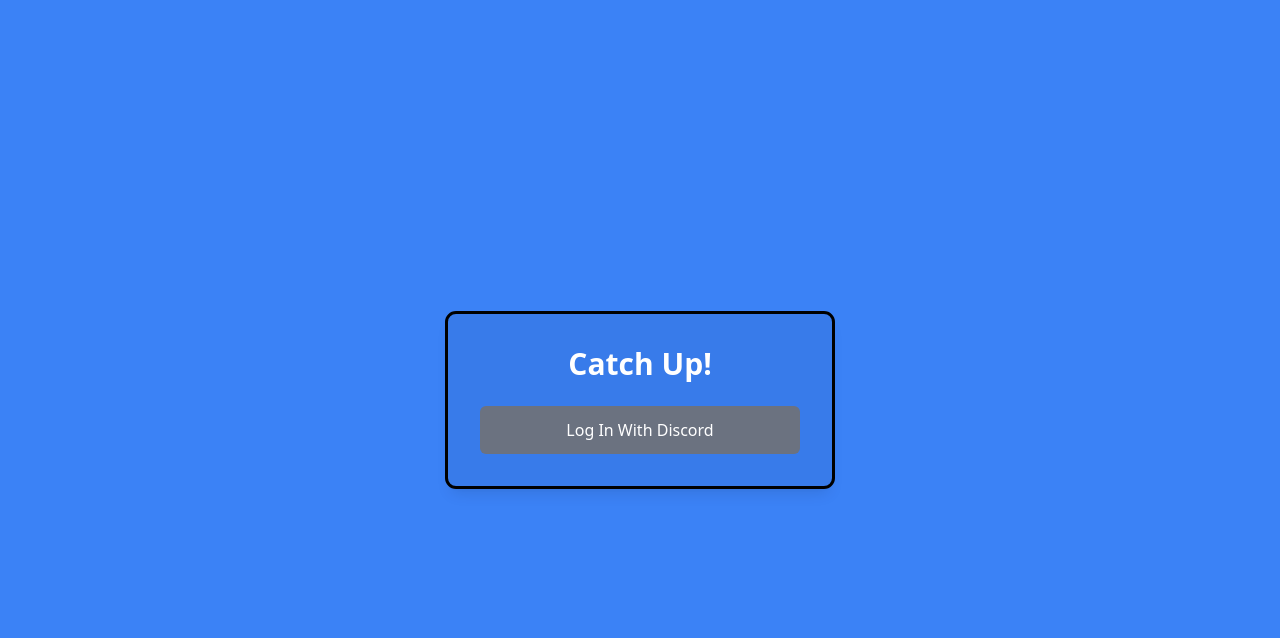
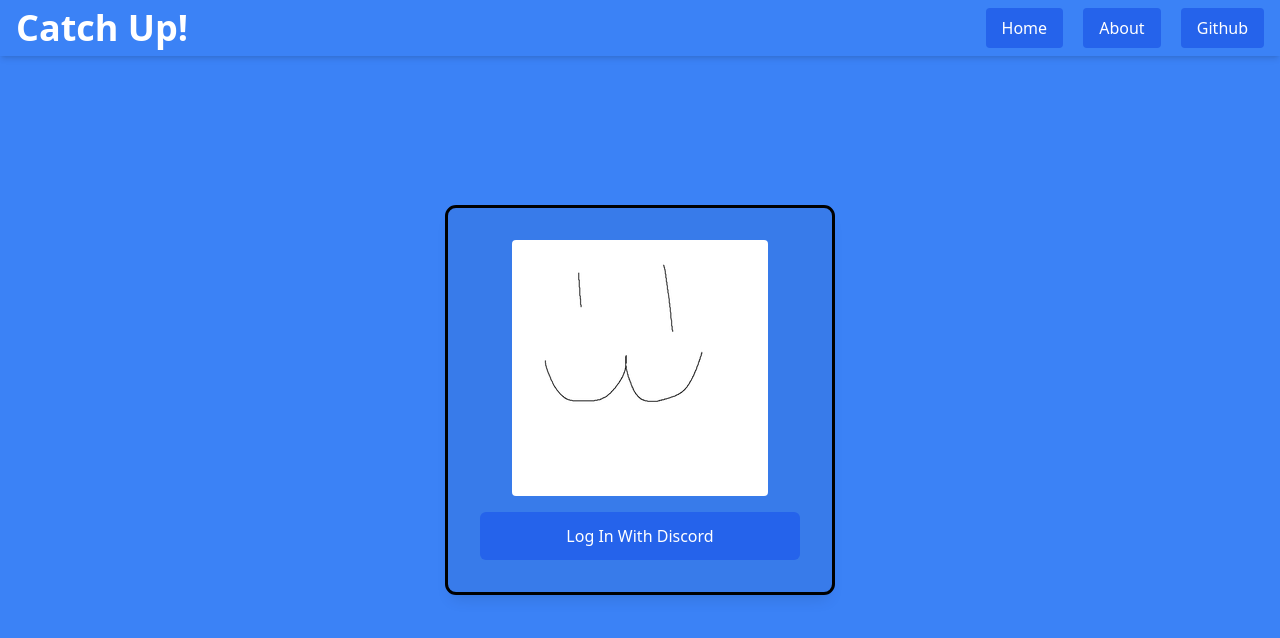
Before and after one commit to yearlongmason/Catch-Up, a Django app: template catchup/app/templates/landing.html in a window 1280 px wide. Shown: the top 638 px of the page. Run offline with Django 5.2, Linux system fonts and the light colour scheme; the template is opened without the code that fills it, so the values that code supplies are empty; parts of the project's set-up code (start-up, migrations or seed data) failed here and were passed over; some libraries are stand-ins or nearby versions.

Commit message:
some updates to landing page

```diff
--- a/catchup/app/templates/landing.html
+++ b/catchup/app/templates/landing.html
@@ -6,13 +6,24 @@
     <title>Login Page</title>
     <script src="https://cdn.tailwindcss.com"></script>
 </head>
+
+
 <body class="bg-blue-500 flex justify-center items-center min-h-screen">
+    <nav class="bg-blue-550 text-white shadow-md fixed top-0 left-0 w-full z-10">
+        <div class="container mx-auto px-4 py-2 flex justify-between items-center">
+          <h2 class="text-4xl font-semibold">Catch Up!</h2>
+          <div class="space-x-4">
+            <button class="bg-blue-600 hover:bg-blue-700 px-4 py-2 rounded"><a href="">Home</a></button>
+            <button class="bg-blue-600 hover:bg-blue-700 px-4 py-2 rounded"><a href="">About</a></button>
+            <button class="bg-blue-600 hover:bg-blue-700 px-4 py-2 rounded"><a href="https://github.com/yearlongmason/Catch-Up">Github</a></button>
+          </div>
+        </div>
+      </nav>
 
     <div class="p-8 rounded-lg shadow-lg w-96 outline bg-opacity-5 bg-black">
-        <h2 class="text-3xl font-bold text-center mb-6 text-white">Catch Up!</h2>
-
+        <img src="../static/appIcon.png" alt="App Icon" class="mx-auto mb-4 rounded">
             <!-- Submit Button -->
-            <button class="w-full p-3 bg-gray-500 text-white rounded-md hover:bg-blue-600 focus:outline-none focus:ring-2 focus:ring-blue-500 focus:ring-opacity-50">
+            <button class="w-full p-3 bg-blue-600 text-white rounded-md hover:bg-blue-700 focus:outline-none focus:ring-2 focus:ring-blue-500 focus:ring-opacity-50">
                 <a href="loggedIn">Log In With Discord</a>
             </button>
     </div>
```
Also changed, not shown: catchup/app/static/appIcon.png (added).
